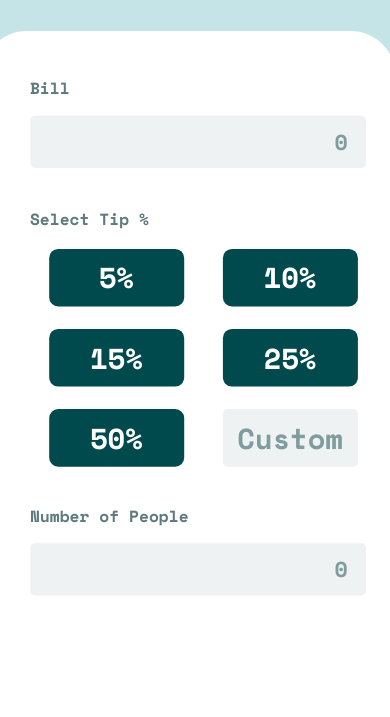
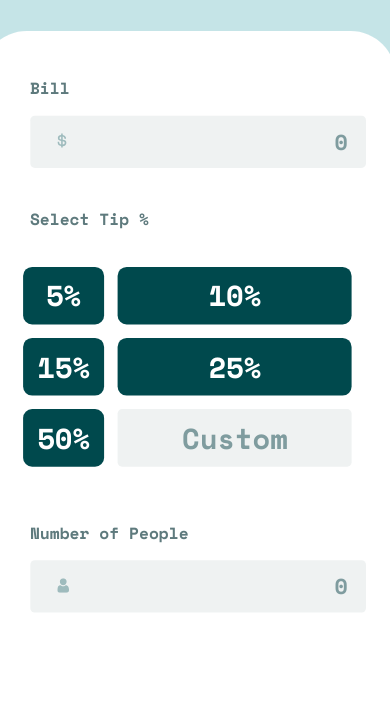
Before and after one commit to n4mborgh1n1/tip-calculator, a plain HTML site: page index.html in a window 390 px wide. Shown: the part 127-844 px from the top of the page. Drawn offline with nearby package versions, Linux system fonts and the light colour scheme.

Commit message:
Add files via upload

```diff
--- a/stylesheet.css
+++ b/stylesheet.css
@@ -280,9 +280,8 @@ left: -50px;
     display: grid;
     justify-content: space-evenly;
     align-items: center;
-    grid-template-columns: repeat(2, 100px);
-    grid-template-rows: repeat(3, 25px);
-    gap: 4rem;
+    grid-template-columns: repeat(2, 1fr);
+    grid-template-rows: repeat(3, 1fr);
     margin: 30px 0 30px 0;
 }
 
@@ -290,7 +289,7 @@ left: -50px;
     display: flex;
     justify-content: center;
     align-items: center;
-    width: 150%;
+    width: 100%;
     height: 4rem;
     border: none;
     border-radius: 10px;
@@ -339,7 +338,7 @@ left: -50px;
     display: flex;
     justify-content: center;
     align-items: center;
-    width: 150%;
+    width: 100%;
     height: 4rem;
     border: none;
     border-radius: 5px;
@@ -409,7 +408,8 @@ left: -50px;
 
 .iconImg {
     position: relative;
-    right: 470px;
+    right: -20px;
+    top: -40px
 }
 
 .tipValue {
```
